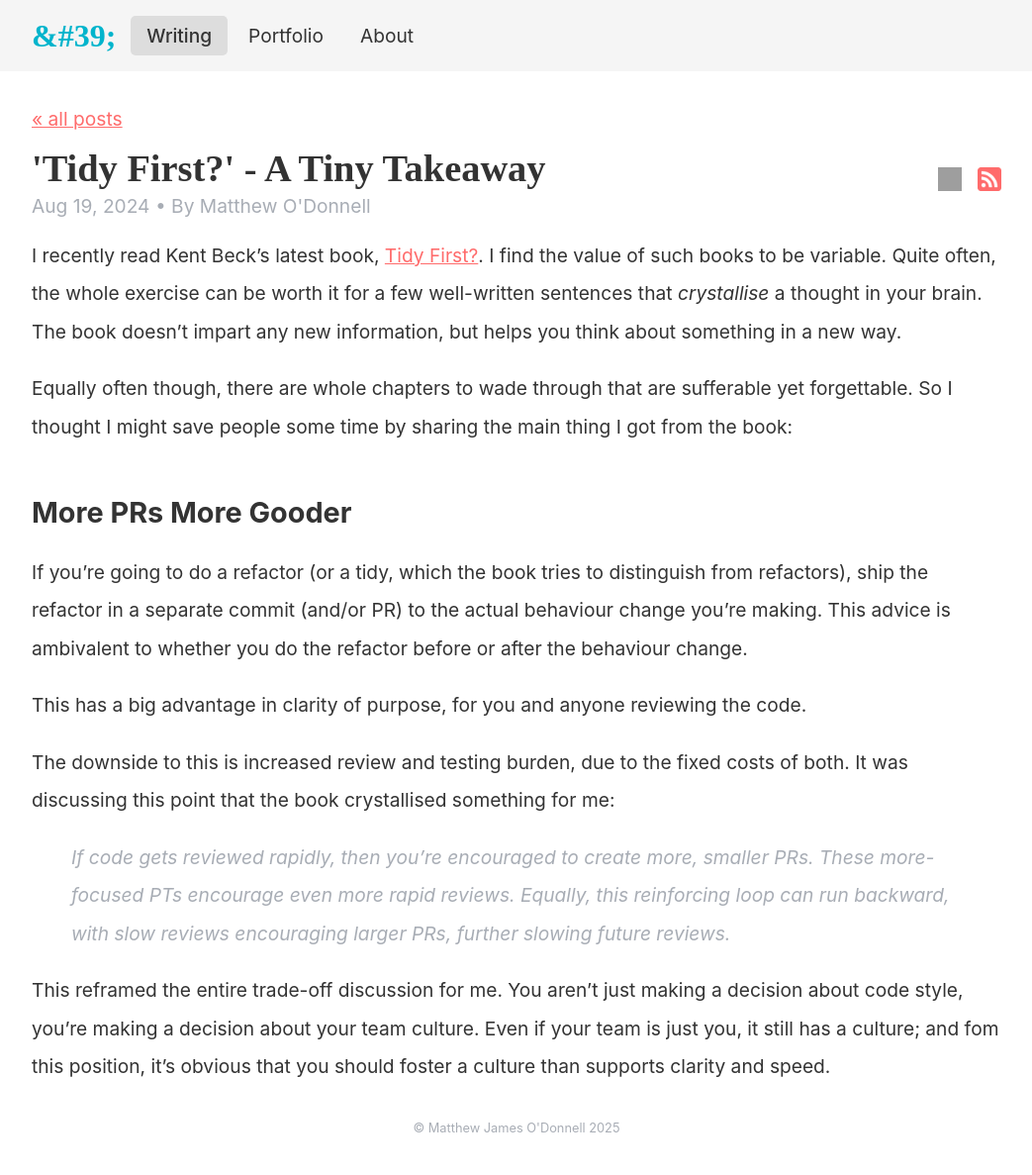
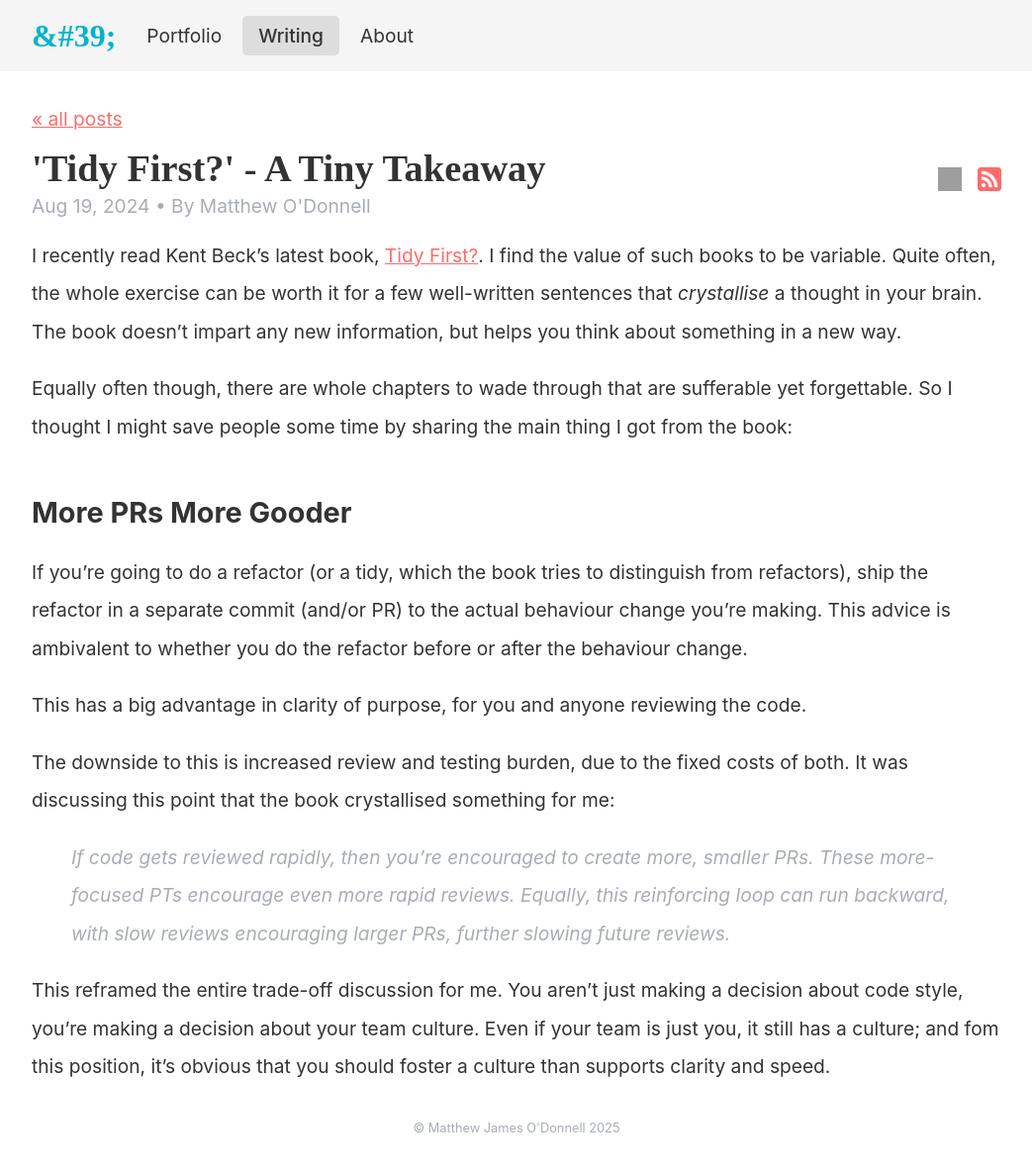
Before and after one commit to mattjamesod/andhash39, a Jekyll site: the page built from _posts/2024-08-19-tiny-takeaways-1.markdown, in a window 1280 px wide. Shown: the whole page at 99% size, without its empty margins (118-1161 px from the left). Built offline with Jekyll 4.4.1, drawn with Linux system fonts in a browser that asks for light colours; some web fonts are replaced; grey boxes are pictures that could not be loaded.

```diff
--- a/_includes/header.html
+++ b/_includes/header.html
@@ -3,8 +3,8 @@
     <h1 class="site-logo title-font">&amp;#39;</h1>
     <nav class="navigation">
       <menu class="navigation-menu">
-        <li><a class="navigation-link {% if page.navigation_category == "writing" %} active{% endif %}" href="/">Writing</a></li>
         <li><a class="navigation-link {% if page.navigation_category == "portfolio" %} active{% endif %}" href="/portfolio">Portfolio</a></li>
+        <li><a class="navigation-link {% if page.navigation_category == "writing" %} active{% endif %}" href="/writing">Writing</a></li>
         <li><a class="navigation-link {% if page.url == "/about/" %} active{% endif %}" href="/about/">About</a></li>
       </menu>
     </nav>
--- a/_layouts/post.html
+++ b/_layouts/post.html
@@ -4,7 +4,7 @@ layout: header-and-footer
 
 {% assign date_format = "%b %-d, %Y" %}
 
-<a class="back-link" href="/">« all posts</a>
+<a class="back-link" href="/writing">« all posts</a>
 <header class="post-content-header">
 	<div class="post-content-header-titles">
 		<h1 class="title-font">{{ page.title }}</h1>
--- a/index.markdown
+++ b/index.markdown
@@ -1,5 +1,5 @@
 ---
-title: Writing
-layout: blog-index
-navigation_category: writing
+layout: portfolio-index
+title: Portfolio
+navigation_category: portfolio
 ---
--- /dev/null
+++ b/writing.markdown
@@ -0,0 +1,6 @@
+---
+title: Writing
+layout: blog-index
+navigation_category: writing
+permalink: /writing/
+---
```
Also changed, not shown: 3 other files.
